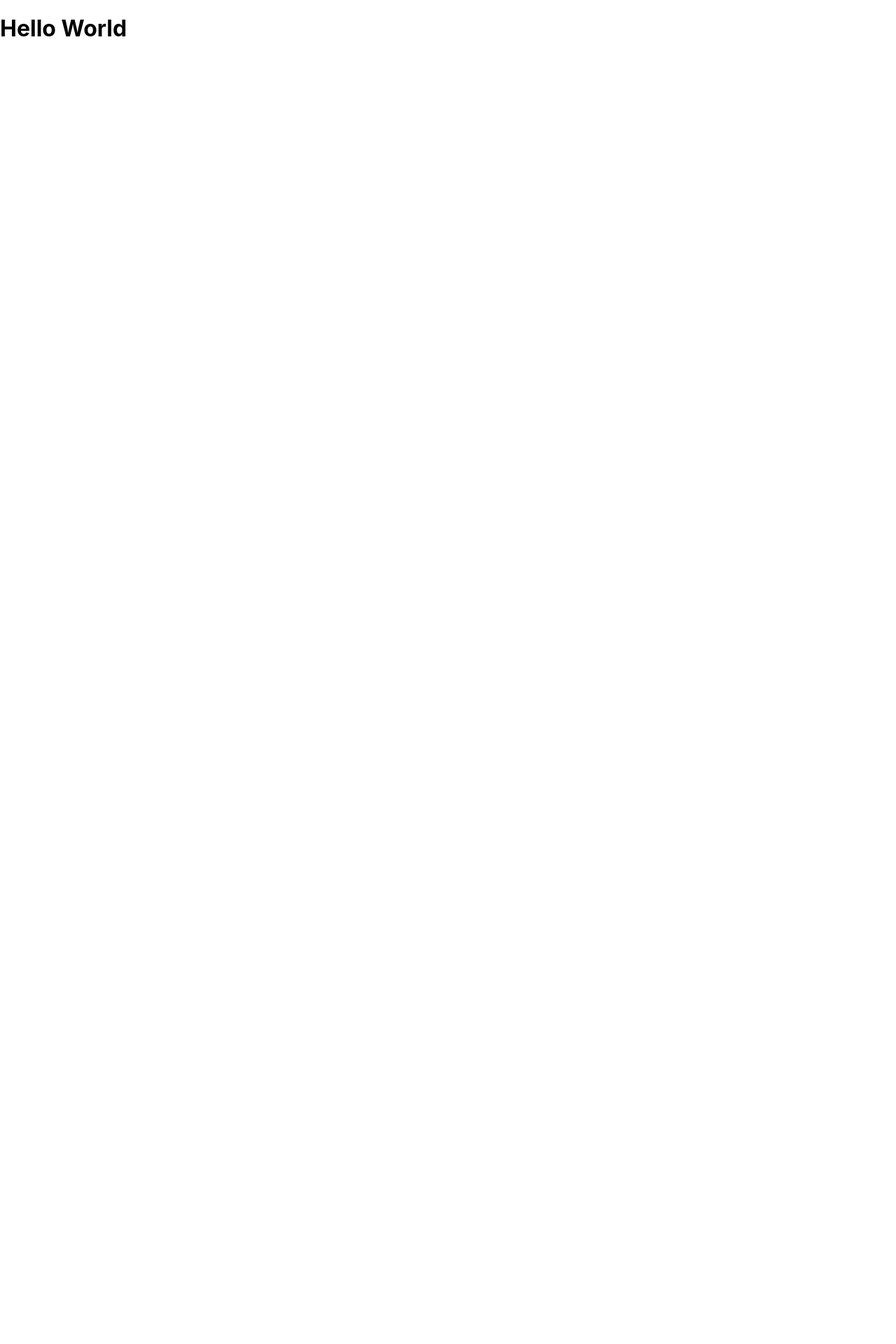
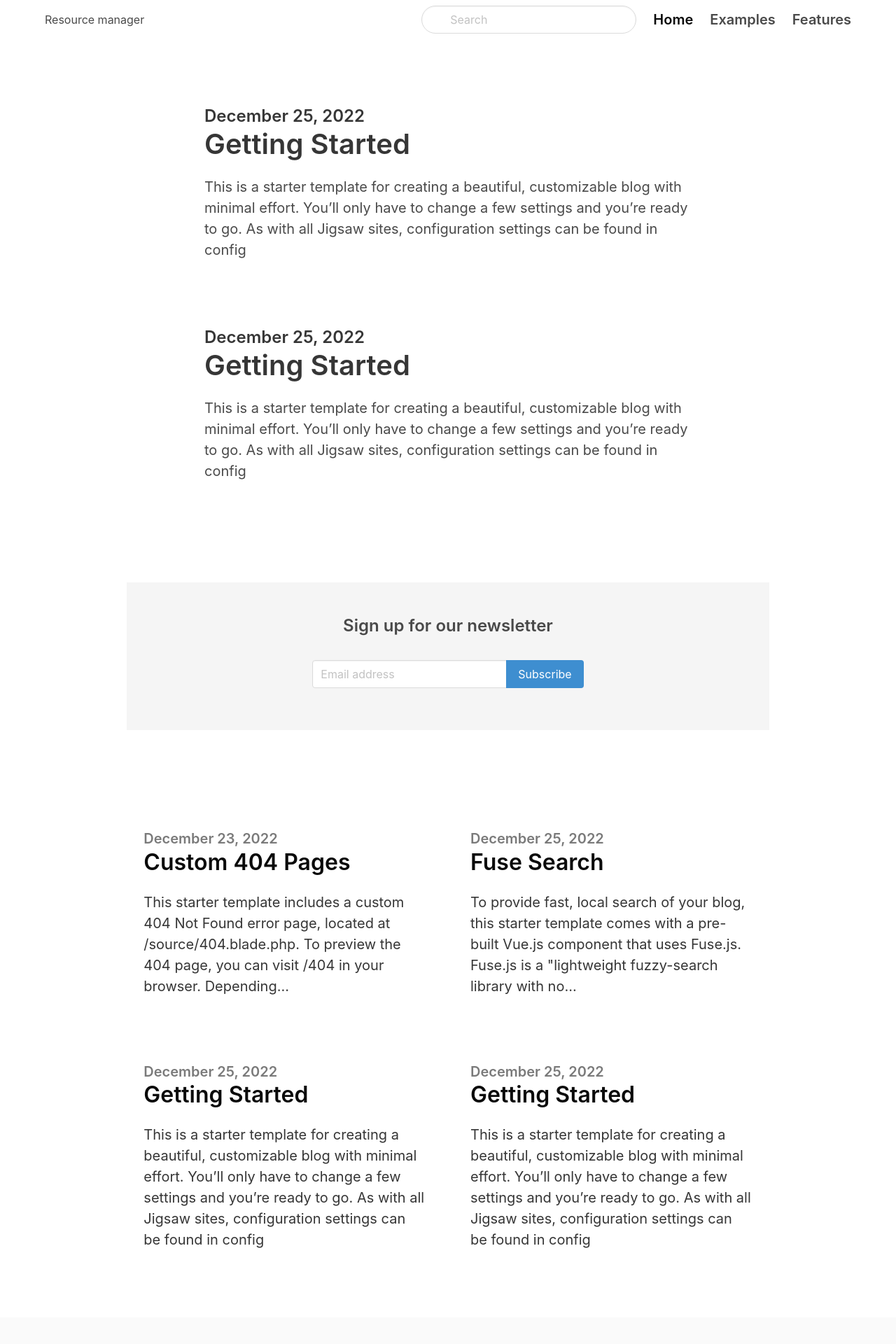
Before and after one commit to babiarzdamian/next-resource-management-app, a Next.js app: page / in a window 1280 px wide. Shown: the top 1920 px of the page at 70% size. Before the commit the page ends 800 px from the top, so only its background shows below. Built offline with nearby package versions, Linux system fonts and the light colour scheme.

Commit message:
feat: add bulma css and basic template

```diff
--- a/package.json
+++ b/package.json
@@ -9,6 +9,7 @@
     "lint": "next lint"
   },
   "dependencies": {
+    "bulma": "^0.9.4",
     "next": "12.2.2",
     "react": "18.2.0",
     "react-dom": "18.2.0"
--- a/pages/_app.js
+++ b/pages/_app.js
@@ -1,7 +1,9 @@
-import '../styles/globals.css'
+import React from 'react';
+import 'bulma/css/bulma.min.css';
+import '../styles/globals.css';
 
-function MyApp({ Component, pageProps }) {
-  return <Component {...pageProps} />
-}
+const MainApp = ({ Component, pageProps }) => {
+  return <Component {...pageProps} />;
+};
 
-export default MyApp
+export default MainApp;
--- a/pages/index.js
+++ b/pages/index.js
@@ -1,5 +1,213 @@
-export default function Home() {
+import React from 'react';
+
+const Home = () => {
   return (
-    <h1>Hello World</h1>
-  )
-}
+    <>
+      <nav className="navbar">
+        <div className="container">
+          <div className="navbar-brand">
+            <a className="navbar-item" href="../">
+              <h1>Resource manager</h1>
+            </a>
+            <span className="navbar-burger burger" data-target="navbarMenu">
+              <span></span>
+              <span></span>
+              <span></span>
+            </span>
+          </div>
+          <div id="navbarMenu" className="navbar-menu">
+            <div className="navbar-end">
+              <div className=" navbar-item">
+                <div className="control has-icons-left">
+                  <input
+                    className="input is-rounded"
+                    type="email"
+                    placeholder="Search"
+                  />
+                  <span className="icon is-left">
+                    <i className="fa fa-search"></i>
+                  </span>
+                </div>
+              </div>
+              <a className="navbar-item is-active is-size-5 has-text-weight-semibold">
+                Home
+              </a>
+              <a className="navbar-item is-size-5 has-text-weight-semibold">
+                Examples
+              </a>
+              <a className="navbar-item is-size-5 has-text-weight-semibold">
+                Features
+              </a>
+            </div>
+          </div>
+        </div>
+      </nav>
+      <section className="hero">
+        <div className="hero-body">
+          <div className="container">
+            <section className="section">
+              <div className="columns">
+                <div className="column is-8 is-offset-2">
+                  <div className="content is-medium">
+                    <h2 className="subtitle is-4">December 25, 2022</h2>
+                    <h1 className="title">Getting Started</h1>
+                    <p>
+                      This is a starter template for creating a beautiful,
+                      customizable blog with minimal effort. You’ll only have to
+                      change a few settings and you’re ready to go. As with all
+                      Jigsaw sites, configuration settings can be found in
+                      config
+                    </p>
+                  </div>
+                </div>
+              </div>
+            </section>
+
+            <div className="is-divider"></div>
+
+            <section className="section">
+              <div className="columns">
+                <div className="column is-8 is-offset-2">
+                  <div className="content is-medium">
+                    <h2 className="subtitle is-4">December 25, 2022</h2>
+                    <h1 className="title">Getting Started</h1>
+                    <p>
+                      This is a starter template for creating a beautiful,
+                      customizable blog with minimal effort. You’ll only have to
+                      change a few settings and you’re ready to go. As with all
+                      Jigsaw sites, configuration settings can be found in
+                      config
+                    </p>
+                  </div>
+                </div>
+              </div>
+            </section>
+          </div>
+        </div>
+      </section>
+
+      <section className="section">
+        <div className="columns">
+          <div className="column is-10 is-offset-1">
+            <div className="container has-text-centered is-fluid">
+              <div className="hero is-light">
+                <div className="hero-body">
+                  <h2 className="title is-4">Sign up for our newsletter</h2>
+                  <div className="column is-6 is-offset-3">
+                    <div className="field has-addons has-addons-centered">
+                      <div className="control is-expanded">
+                        <input
+                          className="input "
+                          type="text"
+                          placeholder="Email address"
+                        />
+                      </div>
+                      <div className="control">
+                        <a className="button is-info">Subscribe</a>
+                      </div>
+                    </div>
+                  </div>
+                </div>
+              </div>
+            </div>
+          </div>
+        </div>
+      </section>
+
+      <section className="hero ">
+        <div className="hero-body">
+          <div className="container">
+            <section className="section">
+              <div className="columns is-variable is-8">
+                <div className="column is-5 is-offset-1 ">
+                  <div className="content is-medium">
+                    <h2 className="subtitle is-5 has-text-grey">
+                      December 23, 2022
+                    </h2>
+                    <h1 className="title has-text-black is-3">
+                      Custom 404 Pages
+                    </h1>
+                    <p className="has-text-dark">
+                      This starter template includes a custom 404 Not Found
+                      error page, located at /source/404.blade.php. To preview
+                      the 404 page, you can visit /404 in your browser.
+                      Depending...
+                    </p>
+                  </div>
+                </div>
+                <div className="column is-5">
+                  <div className="content is-medium">
+                    <h2 className="subtitle is-5 has-text-grey">
+                      December 25, 2022
+                    </h2>
+                    <h1 className="title has-text-black is-3">Fuse Search</h1>
+                    <p className="has-text-dark">
+                      To provide fast, local search of your blog, this starter
+                      template comes with a pre-built Vue.js component that uses
+                      Fuse.js. Fuse.js is a "lightweight fuzzy-search library
+                      with no...
+                    </p>
+                  </div>
+                </div>
+              </div>
+            </section>
+
+            <div className="is-divider"></div>
+
+            <section className="section">
+              <div className="columns is-variable is-8">
+                <div className="column is-5 is-offset-1">
+                  <div className="content is-medium">
+                    <h2 className="subtitle is-5 has-text-grey">
+                      December 25, 2022
+                    </h2>
+                    <h1 className="title has-text-black is-3">
+                      Getting Started
+                    </h1>
+                    <p className="has-text-dark">
+                      This is a starter template for creating a beautiful,
+                      customizable blog with minimal effort. You’ll only have to
+                      change a few settings and you’re ready to go. As with all
+                      Jigsaw sites, configuration settings can be found in
+                      config
+                    </p>
+                  </div>
+                </div>
+                <div className="column is-5">
+                  <div className="content is-medium">
+                    <h2 className="subtitle is-5 has-text-grey">
+                      December 25, 2022
+                    </h2>
+                    <h1 className="title has-text-black is-3">
+                      Getting Started
+                    </h1>
+                    <p className="has-text-dark">
+                      This is a starter template for creating a beautiful,
+                      customizable blog with minimal effort. You’ll only have to
+                      change a few settings and you’re ready to go. As with all
+                      Jigsaw sites, configuration settings can be found in
+                      config
+                    </p>
+                  </div>
+                </div>
+              </div>
+            </section>
+          </div>
+        </div>
+      </section>
+      <footer className="footer">
+        <div className="content has-text-centered">
+          <p>
+            <strong>Bulma - Blog theme</strong> by{' '}
+            <a href="https://gonzalojs.com">Gonzalo Gutierrez</a>. Based on the{' '}
+            <a href="http://jigsaw-blog-staging.tighten.co/">jigsaw-blog</a>.
+            The source code is licensed
+            <a href="http://opensource.org/licenses/mit-license.php">MIT</a>
+          </p>
+        </div>
+      </footer>
+    </>
+  );
+};
+
+export default Home;
```
